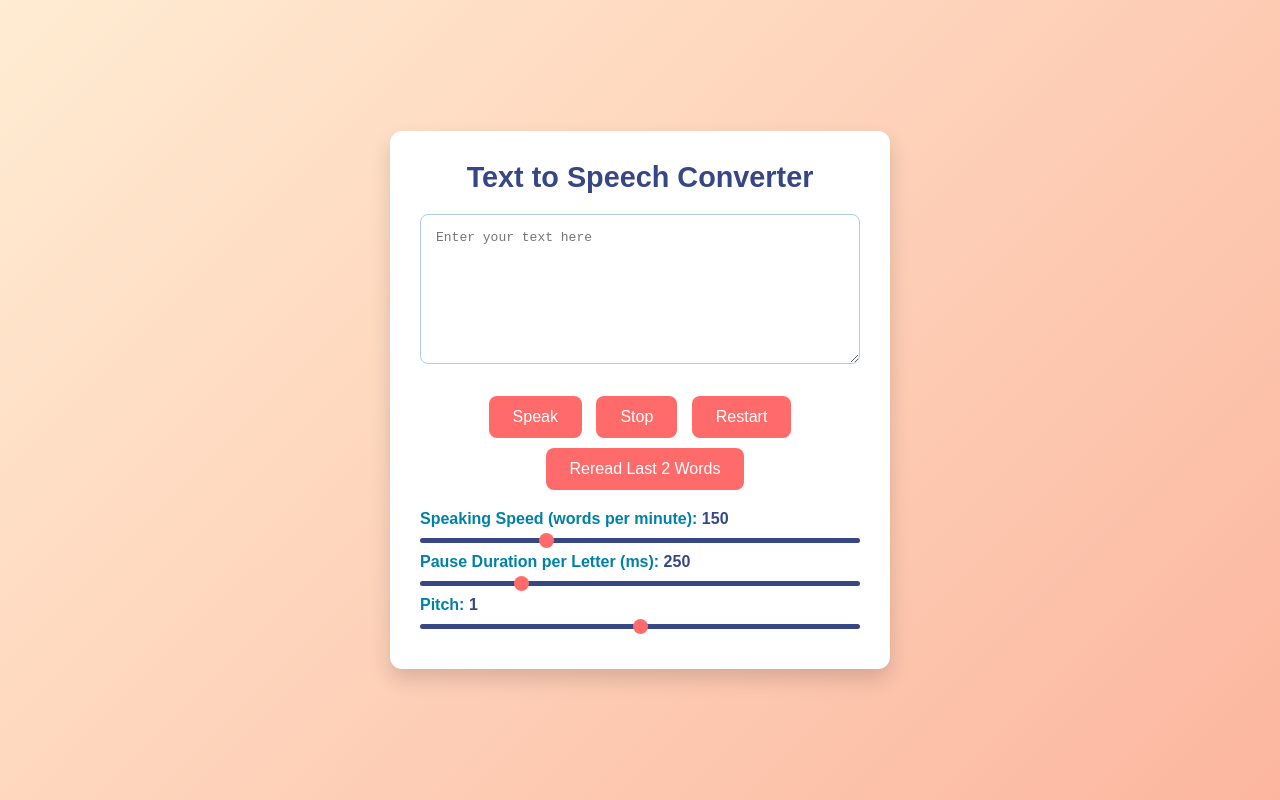
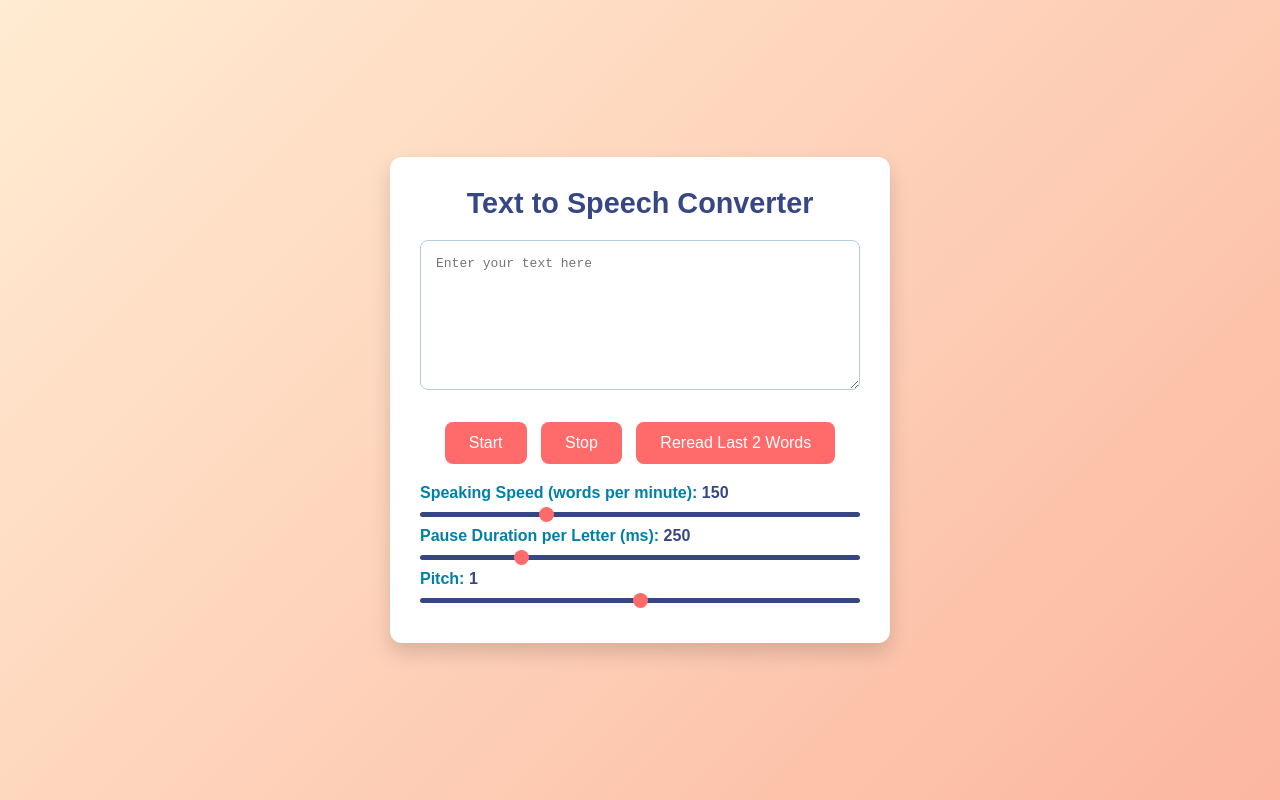
Before and after one commit to SayItLoudly/SayItLoud, a plain HTML site: page index.html in a window 1280 px wide. Drawn offline with Linux system fonts and the light colour scheme.

Commit message:
Update index.html

```diff
--- a/index.html
+++ b/index.html
@@ -3,16 +3,15 @@
 <head>
     <meta charset="UTF-8">
     <meta name="viewport" content="width=device-width, initial-scale=1.0">
-    <title>Say It Loudly</title>
+    <title>Text to Speech with Dynamic Pause</title>
     <link rel="stylesheet" href="styles.css">
 </head>
 <body>
     <div class="container">
         <h1>Text to Speech Converter</h1>
         <textarea id="text" rows="10" cols="50" placeholder="Enter your text here"></textarea><br><br>
-        <button onclick="speak()">Speak</button>
+        <button id="startRestartBtn" onclick="startOrRestart()">Start</button>
         <button id="stopResumeBtn" onclick="stopOrResume()">Stop</button>
-        <button onclick="restart()">Restart</button>
         <button onclick="rereadLastTwoWords()">Reread Last 2 Words</button>
 
         <div class="slider-container">
```
